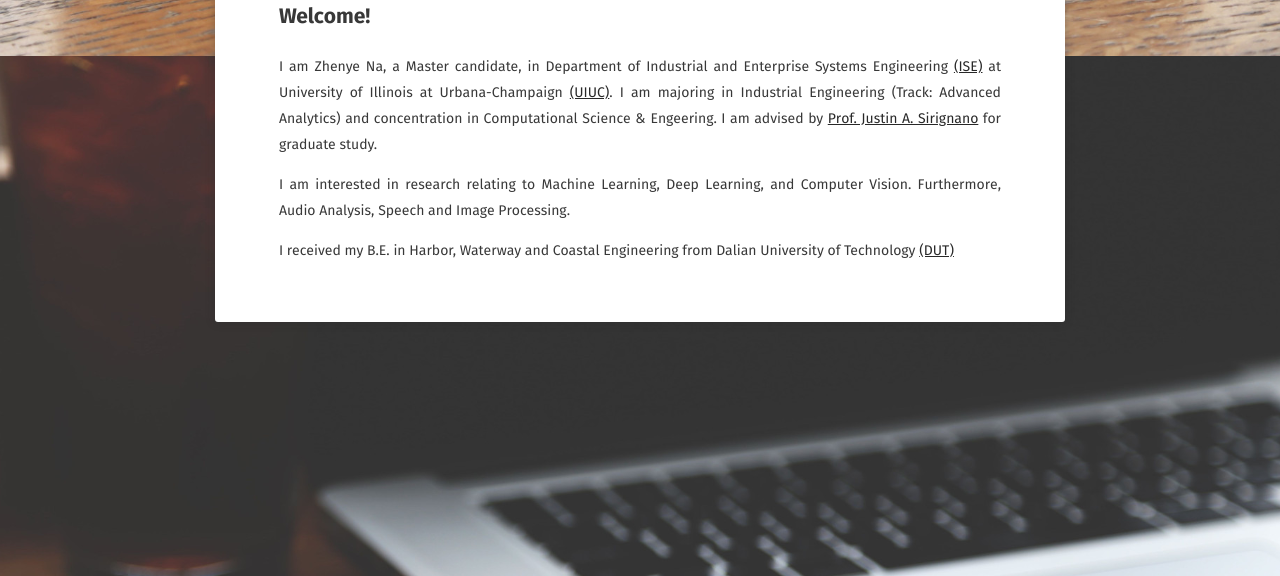
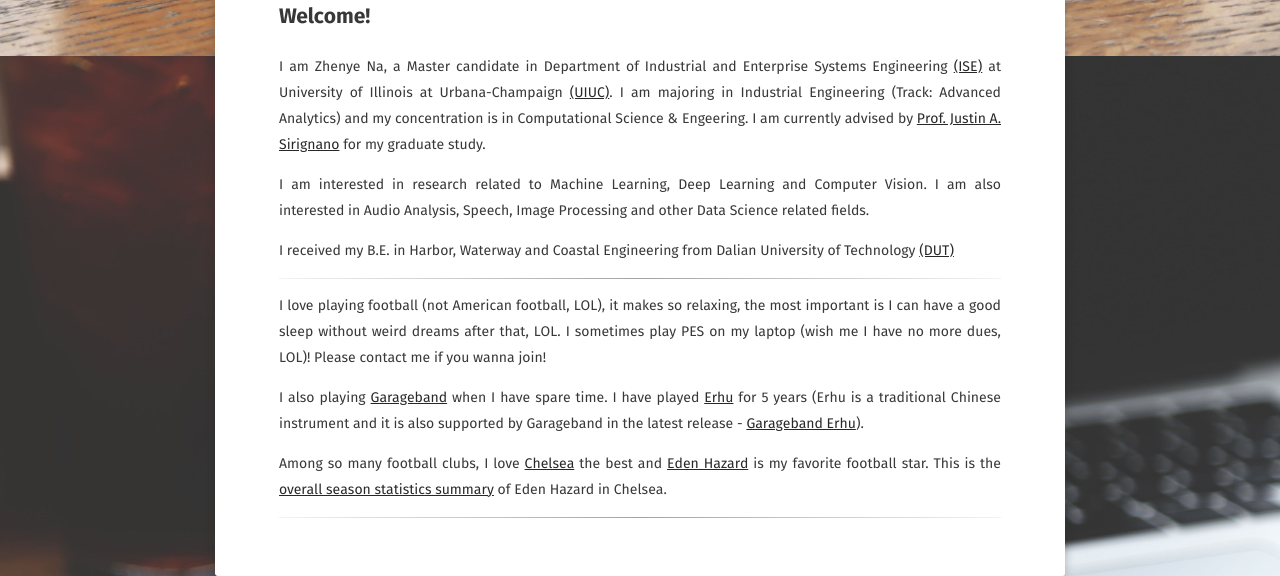
Before and after one commit to Zhenye-Na/blog, a Jekyll site: the page built from about/index.md, in a window 1280 px wide. Shown: the part 844-1420 px from the top of the page. Built offline with Jekyll 4.4.1, drawn with Linux system fonts in a browser that asks for light colours; some web fonts are replaced.

Commit message:
Update bio

```diff
--- a/about/index.md
+++ b/about/index.md
@@ -16,14 +16,21 @@ comments: false
 
 ## Welcome!
 
-I am Zhenye Na, a Master candidate, in Department of Industrial and Enterprise Systems Engineering [(ISE)](https://ise.illinois.edu/) at University of Illinois at Urbana-Champaign [(UIUC)](http://illinois.edu/). I am majoring in Industrial Engineering (Track: Advanced Analytics) and concentration in Computational Science & Engeering. I am advised by [Prof. Justin A. Sirignano](http://jasirign.github.io/) for graduate study.
+I am Zhenye Na, a Master candidate in Department of Industrial and Enterprise Systems Engineering [(ISE)](https://ise.illinois.edu/) at University of Illinois at Urbana-Champaign [(UIUC)](http://illinois.edu/). I am majoring in Industrial Engineering (Track: Advanced Analytics) and my concentration is in Computational Science & Engeering. I am currently advised by [Prof. Justin A. Sirignano](http://jasirign.github.io/) for my graduate study.
 
-I am interested in research relating to Machine Learning, Deep Learning, and Computer Vision. Furthermore, Audio Analysis, Speech and Image Processing.
+I am interested in research related to Machine Learning, Deep Learning and Computer Vision. I am also interested in Audio Analysis, Speech, Image Processing and other Data Science related fields.
 
 I received my B.E. in Harbor, Waterway and Coastal Engineering from Dalian University of Technology [(DUT)](http://en.dlut.edu.cn/)
 
+* * *
 
+I love playing football (not American football, LOL), it makes so relaxing, the most important is I can have a good sleep without weird dreams after that, LOL. I sometimes play PES on my laptop (wish me I have no more dues, LOL)! Please contact me if you wanna join!
 
+I also playing [Garageband](https://www.apple.com/ios/garageband/) when I have spare time. I have played [Erhu](https://en.wikipedia.org/wiki/Erhu) for 5 years (Erhu is a traditional Chinese instrument and it is also supported by Garageband in the latest release - [Garageband Erhu](https://support.apple.com/kb/PH24855?viewlocale=en_HK&locale=en_HK)).
+
+Among so many football clubs, I love [Chelsea](http://www.chelseafc.com/) the best and [Eden Hazard](https://en.wikipedia.org/wiki/Eden_Hazard) is my favorite football star. This is the [overall season statistics summary](http://www.chelseafc.com/teams/first-team/eden-hazard.html) of Eden Hazard in Chelsea.
+
+* * *
 
 <style>
 <!--img.center {
```
